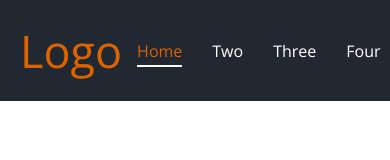
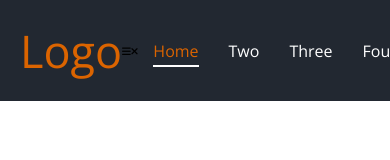
Before and after one commit to FelipeEnne/Sticky-Nav-Bar-on-Scroll, a plain HTML site: page index.html in a window 390 px wide. Shown: the top 160 px of the page. Drawn offline with nearby package versions, Linux system fonts and the light colour scheme.

Commit message:
create mobile

```diff
--- a/index.html
+++ b/index.html
@@ -15,6 +15,8 @@
       <div class="container">
         <nav>
           <div class="logo">Logo</div>
+          <i class="fas fa-bars hamburger"></i>
+          <i class="fas fa-times close"></i>
           <ul class="nav-list">
             <li class="link active"><a href="#">Home</a></li>
             <li class="link"><a href="#two">Two</a></li>
```
